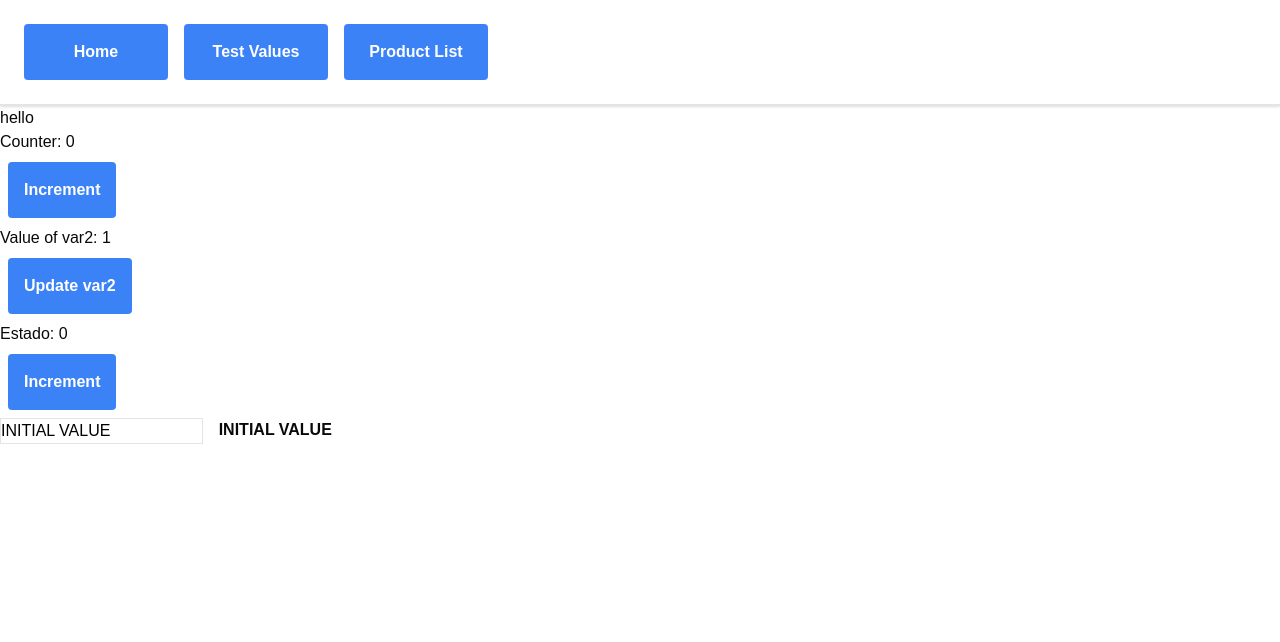
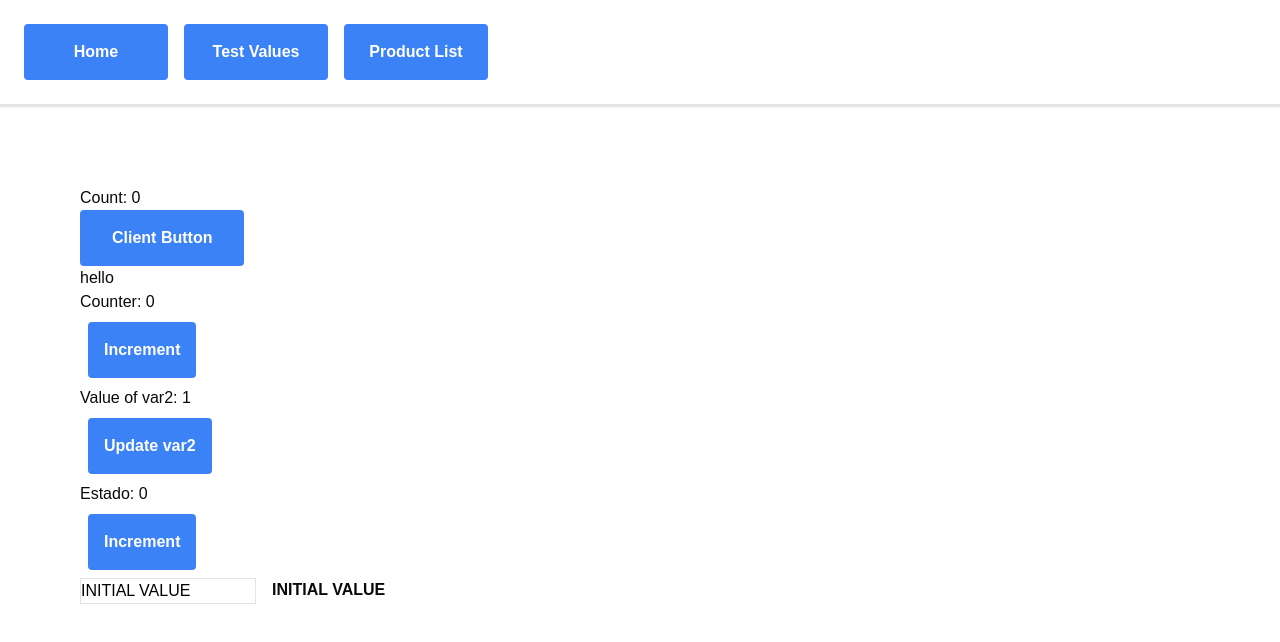
Before and after one commit to emanuelrita/nextjs-boilerplate, a Next.js app: page /pages/testvalues in a window 1280 px wide. Shown: the top 642 px of the page. Built offline with nearby package versions, Linux system fonts and the light colour scheme.

Commit message:
Improved home

```diff
--- a/app/page.tsx
+++ b/app/page.tsx
@@ -10,11 +10,10 @@ export default function Home() {
 
 
   return (
-
-    <div className="grid grid-rows-[20px_1fr_20px] items-center justify-items-center min-h-screen pb-20 gap-16 sm:p-20 font-[family-name:var(--font-geist-sans)]">
+    <div>
+  <MyCard></MyCard>
+    <div className="grid grid-rows items-center justify-items-center min-h-screen  gap-16 sm:p-20 font-[family-name:var(--font-geist-sans)]">
       <main className="flex flex-col gap-8 row-start-2 items-center sm:items-start">
-      <MyCard></MyCard>
-      <ClientButton></ClientButton>
         <Image
           className="dark:invert"
           src="https://nextjs.org/icons/next.svg"
@@ -108,5 +107,6 @@ export default function Home() {
         </a>
       </footer>
     </div>
+    </div>
   );
 }
--- a/app/pages/testvalues/page.tsx
+++ b/app/pages/testvalues/page.tsx
@@ -2,6 +2,7 @@
 import { useState } from "react";
 import { useRef } from "react";
 import ComponentValue from "@/components/ui/componentValue";
+import ClientButton from "@/components/ui/clientButton";
 
 
 
@@ -22,7 +23,8 @@ export default function Page() {
     const [inputValue, setInputValue] = useState("INITIAL VALUE");
 
     return (
-        <div>
+        <div className="p-20">
+            <ClientButton label="Client Button" />
             <h1>{var1}</h1>
             <div>
                 <h2>Counter: {counter}</h2>
@@ -41,7 +43,7 @@ export default function Page() {
                     <input name="MyInput" className="border text-black w-full" value={inputValue} onChange={e => setInputValue(e.target.value)}></input>
                 </div>
                 <div>
-                    <ComponentValue StringValue={inputValue} />
+                    <ComponentValue stringValue={inputValue} />
                 </div>
             </div>
         </div>
--- a/components/ui/clientButton.tsx
+++ b/components/ui/clientButton.tsx
@@ -3,7 +3,7 @@
 import { useState } from 'react';
 
 
-export default function ClientButton() {
+export default function ClientButton({label = 'Button'  }){
   const [counter, setCount] = useState(0);
 
   function handleClick() {
@@ -13,7 +13,7 @@ export default function ClientButton() {
   return (
     <div>
       <p>Count: {counter}</p>
-      <button onClick={handleClick} className='bg-blue-500 hover:bg-green-700 text-white font-bold py-4 px-8 rounded'>Button</button>
+      <button onClick={handleClick} className='bg-blue-500 hover:bg-green-700 text-white font-bold py-4 px-8 rounded'>{label ? label : "Button"}</button>
     </div>
   );
 }
--- a/components/ui/componentValue.tsx
+++ b/components/ui/componentValue.tsx
@@ -1,7 +1,7 @@
-export default function ComponentValue({ StringValue }: { StringValue: string }) {
+export default function ComponentValue({ stringValue }: { stringValue: string }) {
   return (
 
-      <p className="font-bold">{StringValue}</p>
+      <p className="font-bold">{stringValue}</p>
 
   );
 }
```
